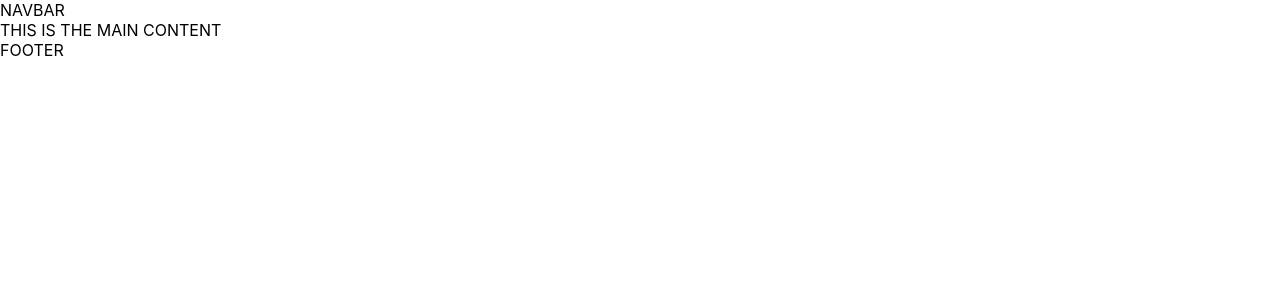
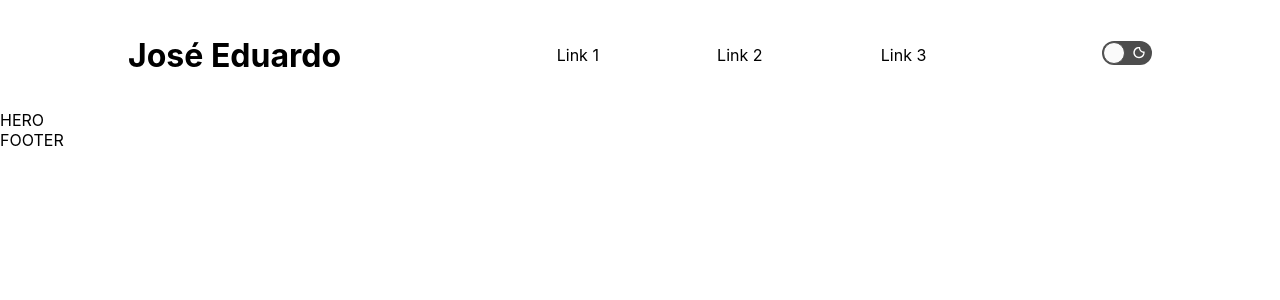
Before and after one commit to jose-eduardo87/portfolio-nextjs, a Next.js app: page / in a window 1280 px wide. Shown: the top 300 px of the page. Built offline with nearby package versions, Linux system fonts and the light colour scheme.

Commit message:
Initial commit

```diff
--- a/components/common/Layout/Layout.jsx
+++ b/components/common/Layout/Layout.jsx
@@ -1,14 +1,16 @@
-import { Navbar } from "@/components/common";
-import { Footer } from "@/components/common";
+import { Navbar, Footer } from "@/components/common";
+import ThemeWrapper from "store/theme-context";
 
 import styles from "./Layout.module.css";
 
 export default function Layout({ children }) {
   return (
-    <>
-      <Navbar />
-      {children}
-      <Footer />
-    </>
+    <div className={styles.layoutContainer}>
+      <ThemeWrapper>
+        <Navbar />
+        {children}
+        <Footer />
+      </ThemeWrapper>
+    </div>
   );
 }
--- a/components/common/Layout/Layout.module.css
+++ b/components/common/Layout/Layout.module.css
@@ -0,0 +1,5 @@
+.layoutContainer {
+  display: flex;
+  flex-direction: column;
+  justify-content: space-between;
+}
--- a/components/common/Navbar/Navbar.jsx
+++ b/components/common/Navbar/Navbar.jsx
@@ -1,5 +1,56 @@
+import Link from "next/link";
+import { WiDaySunny, WiNightClear } from "react-icons/wi";
+import Toggle from "react-toggle";
+import { useTheme } from "store/theme-context";
+
 import styles from "./Navbar.module.css";
+import "react-toggle/style.css";
 
 export default function Navbar() {
-  return <div>NAVBAR</div>;
+  const { toggleMode } = useTheme();
+  const styleIcons = {
+    position: "absolute",
+    top: "50%",
+    transform: "translateY(-50%)",
+    fontSize: "1.5em",
+  };
+
+  return (
+    <header className={styles.root}>
+      <h1>José Eduardo</h1>
+
+      <ul>
+        <Link passHref href="/">
+          <li>Link 1</li>
+        </Link>
+        <Link passHref href="/">
+          <li>Link 2</li>
+        </Link>
+        <Link passHref href="/">
+          <li>Link 3</li>
+        </Link>
+      </ul>
+      <label>
+        <Toggle
+          icons={{
+            checked: (
+              <WiDaySunny
+                style={{
+                  color: "yellow",
+                  left: "-40%",
+                  ...styleIcons,
+                }}
+              />
+            ),
+            unchecked: (
+              <WiNightClear
+                style={{ color: "white", left: "-50%", ...styleIcons }}
+              />
+            ),
+          }}
+          onChange={toggleMode}
+        />
+      </label>
+    </header>
+  );
 }
--- a/components/common/Navbar/Navbar.module.css
+++ b/components/common/Navbar/Navbar.module.css
@@ -0,0 +1,20 @@
+.root {
+  height: 110px;
+  width: 80%;
+  display: flex;
+  justify-content: space-between;
+  align-items: center;
+  margin: 0 auto;
+}
+
+.root ul {
+  width: 40%;
+  display: flex;
+  flex-direction: row;
+  justify-content: space-between;
+}
+
+.root ul li {
+  cursor: pointer;
+  list-style-type: none;
+}
--- /dev/null
+++ b/components/sections/HeroSection/HeroSection.jsx
@@ -0,0 +1,5 @@
+import React from "react";
+
+export default function HeroSection() {
+  return <div>HERO</div>;
+}
--- /dev/null
+++ b/components/sections/HeroSection/HeroSection.module.css
@@ -0,0 +1,5 @@
+.root {
+  width: 300px;
+  height: 300px;
+  background-color: green;
+}
--- /dev/null
+++ b/components/sections/HeroSection/index.js
@@ -0,0 +1 @@
+export { default } from "./HeroSection";
--- /dev/null
+++ b/components/sections/index.js
@@ -0,0 +1 @@
+export { default as HeroSection } from "./HeroSection";
--- a/pages/_app.js
+++ b/pages/_app.js
@@ -12,7 +12,7 @@ function MyApp({ Component, pageProps }) {
   return (
     <Layout>
       <Head>
-        <title>Title here</title>{" "}
+        <title>Title here</title>
         {/* This title will be loaded before any other title. Use it as a fallback in case for some reason some page do not work. */}
         <meta name="viewport" content="initial-scale=1.0, width=device-width" />
       </Head>
--- a/pages/index.js
+++ b/pages/index.js
@@ -1,5 +1,6 @@
 import Head from "next/head";
 import { Layout } from "@/components/common";
+import { HeroSection } from "@/components/sections";
 
 Home.Layout = Layout;
 
@@ -7,13 +8,13 @@ export default function Home() {
   return (
     <>
       <Head>
-        <title>Title here</title>
+        <title>José Eduardo - Portfolio</title>
         <meta
           name="description"
           content="Put a description of the page here."
         />
       </Head>
-      THIS IS THE MAIN CONTENT
+      <HeroSection />
     </>
   );
 }
--- /dev/null
+++ b/store/theme-context.js
@@ -0,0 +1,33 @@
+import { useState, useEffect, createContext, useContext } from "react";
+
+const ThemeContext = createContext({
+  isDark: false,
+  toggleMode: () => {},
+});
+
+export default function ThemeWrapper({ children }) {
+  const [isDark, setIsDark] = useState(false);
+  const toggleMode = () => setIsDark((currentState) => !currentState);
+
+  useEffect(() => {
+    if (isDark) {
+      document.body.style.backgroundColor = "#000000";
+      document.body.style.color = "#FFFFFF";
+
+      return;
+    }
+
+    document.body.style.backgroundColor = "#FFFFFF";
+    document.body.style.color = "#000000";
+  }, [isDark]);
+
+  return (
+    <ThemeContext.Provider value={{ isDark, toggleMode }}>
+      {children}
+    </ThemeContext.Provider>
+  );
+}
+
+export function useTheme() {
+  return useContext(ThemeContext);
+}
```
Also changed, not shown: package.json (+5 -2 lines), 1 other file (tests, documents, lock files or other folders).
